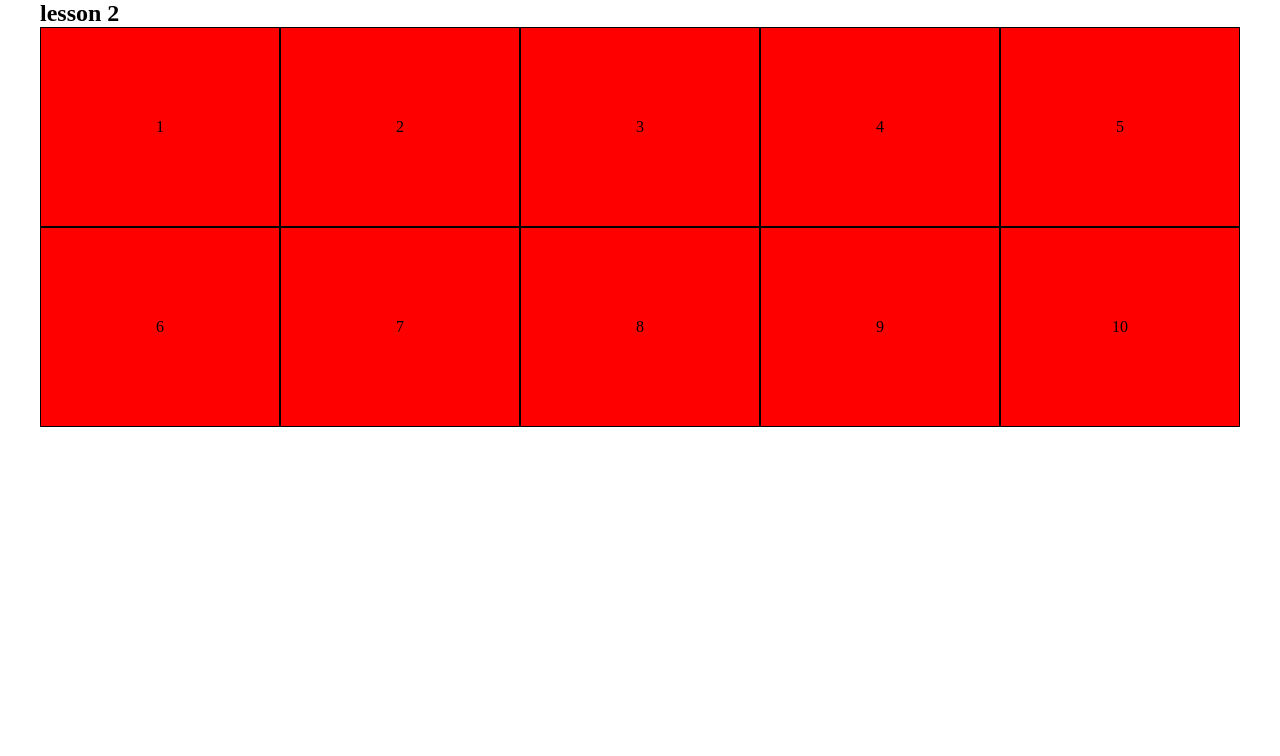
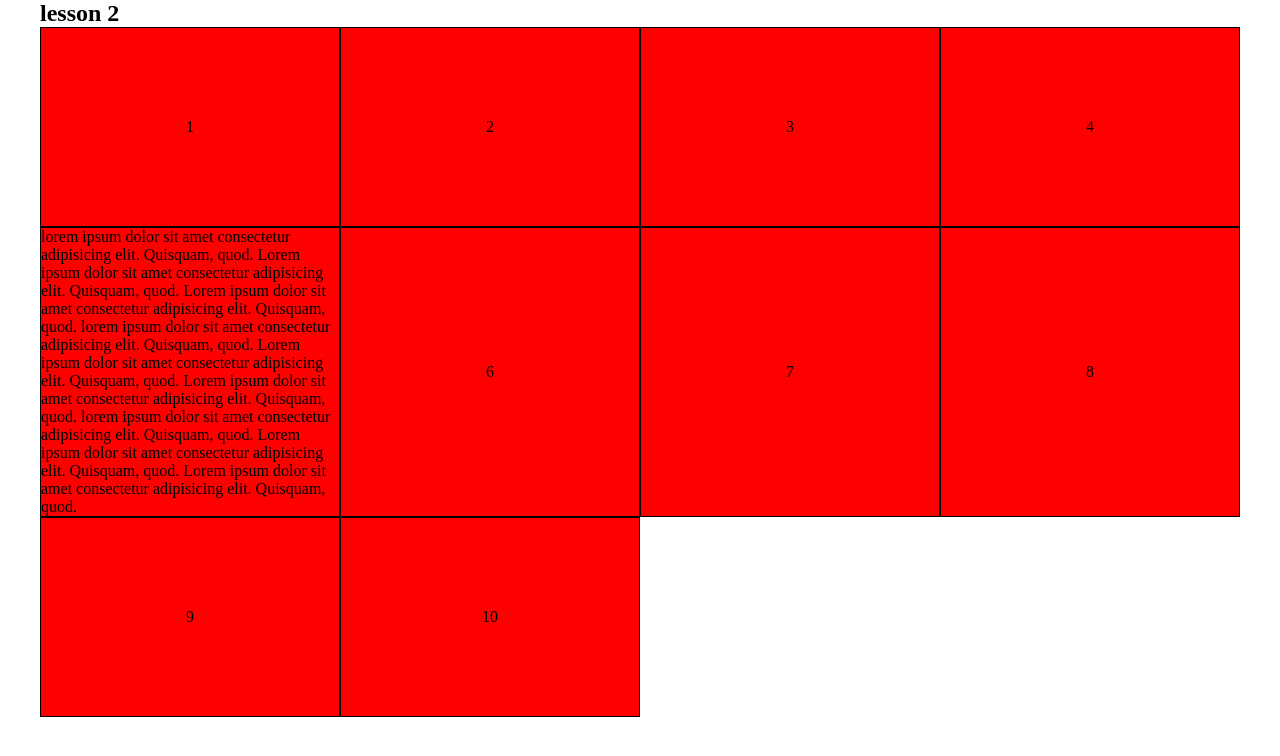
Before and after one commit to Nikushajgarkava718/sturdy-parakeet, a plain HTML site: page index.html in a window 1280 px wide. Drawn offline with Linux system fonts and the light colour scheme.

Commit message:
grid auto rows min max

```diff
--- a/index.html
+++ b/index.html
@@ -15,7 +15,18 @@
         <div class="item-2">2</div>
         <div class="item-3">3</div>
         <div class="item-4">4</div>
-        <div class="item-5">5</div>
+        <div class="item-5">
+          lorem ipsum dolor sit amet consectetur adipisicing elit. Quisquam,
+          quod. Lorem ipsum dolor sit amet consectetur adipisicing elit.
+          Quisquam, quod. Lorem ipsum dolor sit amet consectetur adipisicing
+          elit. Quisquam, quod. lorem ipsum dolor sit amet consectetur
+          adipisicing elit. Quisquam, quod. Lorem ipsum dolor sit amet
+          consectetur adipisicing elit. Quisquam, quod. Lorem ipsum dolor sit
+          amet consectetur adipisicing elit. Quisquam, quod. lorem ipsum dolor
+          sit amet consectetur adipisicing elit. Quisquam, quod. Lorem ipsum
+          dolor sit amet consectetur adipisicing elit. Quisquam, quod. Lorem
+          ipsum dolor sit amet consectetur adipisicing elit. Quisquam, quod.
+        </div>
         <div class="item-6">6</div>
         <div class="item-7">7</div>
         <div class="item-8">8</div>
--- a/src/style.css
+++ b/src/style.css
@@ -14,13 +14,17 @@
   /* gap: 20px; */
   grid-template-columns: 1fr 2fr 4fr;
 
-  grid-template-columns: repeat(5, 1fr);
+  grid-template-columns: repeat(4, 1fr);
+
+  /* grid-template-rows: 300px 200px; */
+
+  grid-auto-rows: minmax(200px, auto);
 
   div {
     background-color: red;
     /* width: 200px; */
     width: 100%;
-    height: 200px;
+    /* height: 200px; */
     border: 1px solid;
     display: flex;
     align-items: center;
```
